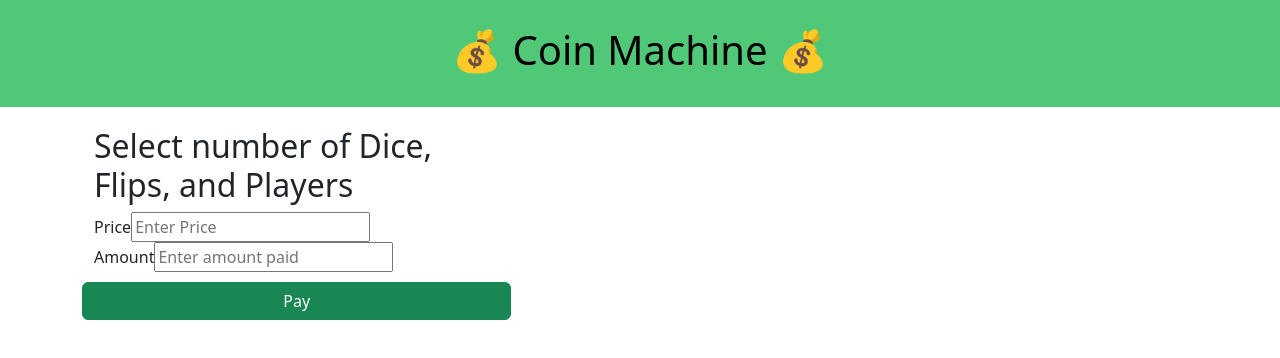
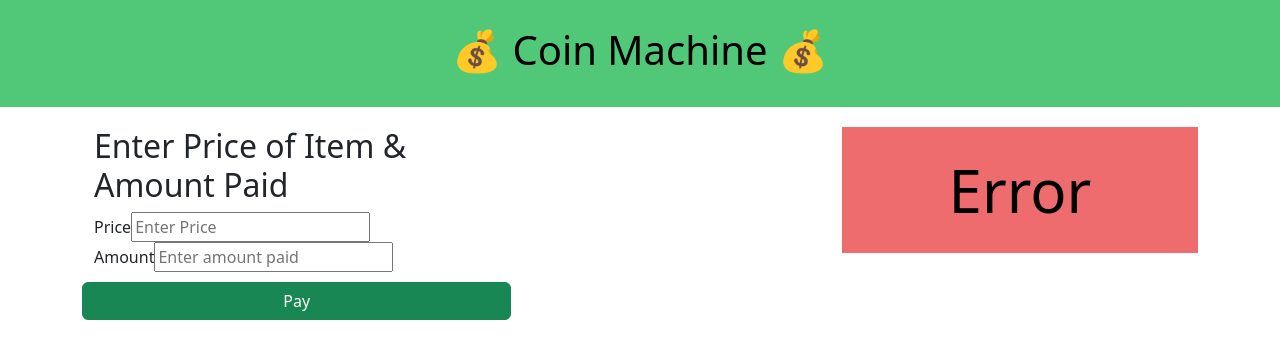
Before and after one commit to Nohasi/Task8-ChangeMachine, a React (Create React App) app in the folder client/: page /change in a window 1280 px wide. Both pictures are taken after typing "Sample", "Sample" into the empty fields and a click on the button "Pay". Shown: the top 358 px of the page. Built offline with nearby package versions, Linux system fonts and the light colour scheme; no server answers.

Commit message:
Fixed fetching service, confirmed form functionality, and set up results display

```diff
--- a/client/src/components/ChangeForm.tsx
+++ b/client/src/components/ChangeForm.tsx
@@ -1,5 +1,6 @@
 import React, { useState } from "react";
-import { FormProps } from "../prop_types/formProps";
+import FormProps from "../prop_types/formProps";
+import { getChangeResults } from "../services/getChangeResults";
 
 export const ChangeForm = (props: FormProps) => {
 
@@ -18,16 +19,27 @@ export const ChangeForm = (props: FormProps) => {
         }
     }
 
-    const getResult = (event: React.MouseEvent<HTMLElement>) => {
+    const getResult = async (event: React.MouseEvent<HTMLElement>) => {
         event.preventDefault();
-
+        const fetchedData = await getChangeResults(Number(amount), Number(price));
+        if(fetchedData.status === "OK"){
+            props.setChangeReturned(fetchedData.response.change_returned);
+            props.setPageInteraction(true);
+            props.setErrorMessage('');
+            props.setErrorStatus(false);
+        }
+        else{
+            props.setPageInteraction(true);
+            props.setErrorStatus(true);
+            props.setErrorMessage(fetchedData.response.error);
+        }
     }
 
     return (
         <div className="container">
             <div className="row">
                 <div className="col-md-7 mrgnbtm">
-                    <h2>Select number of Dice, Flips, and Players</h2>
+                    <h2>Enter Price of Item & Amount Paid</h2>
                     <form>
                         <div className="row">
                             <div className="col">
--- /dev/null
+++ b/client/src/components/DisplayResult.tsx
@@ -0,0 +1,14 @@
+import React from "react";
+import displayResultProps from "../prop_types/displayResultProps";
+
+export const DisplayResult = (props: displayResultProps) => {
+    props.setColor("#50C878");
+    return(
+        <div style={{textAlign: "center"}}>
+        <h4 style={{color: 'black'}}>Change Returned:</h4>
+        <div className="result">
+            {`$${props.changeReturned}`}
+        </div>
+    </div>
+    );
+}
--- /dev/null
+++ b/client/src/components/ErrorResult.tsx
@@ -0,0 +1,11 @@
+export const ErrorResult = ({setColor}: {setColor:React.Dispatch<React.SetStateAction<string>>}) => {
+    setColor("#ee6b6e");
+
+    return(
+        <div>
+            <div className="result">
+                Error
+            </div>
+        </div>
+    );
+}
--- a/client/src/components/MachinePage.tsx
+++ b/client/src/components/MachinePage.tsx
@@ -3,6 +3,7 @@ import React from 'react';
 import { useState } from 'react';
 import { ChangeForm } from './ChangeForm';
 import { Header } from './Header';
+import { ResultPanel } from './ResultPanel';
 
 export const MachinePage = () => {
 
@@ -28,7 +29,13 @@ export const MachinePage = () => {
                         />
                     </div>
                     <div className="col-md-4">
-                        {/* TODO: RESULTS PANEL */}
+                        {pageInteraction
+                        ? <ResultPanel
+                            changeReturned={changeReturned}
+                            errorStatus={errorStatus}
+                        />
+                        : <div/>
+                        }
                     </div>
                 </div>
             </div>
--- a/client/src/components/ResultPanel.tsx
+++ b/client/src/components/ResultPanel.tsx
@@ -1,11 +1,17 @@
 import React, { useState } from "react";
+import resultPanelProps from "../prop_types/resultPanelProps";
+import { DisplayResult } from "./DisplayResult";
+import { ErrorResult } from "./ErrorResult";
 
-export const ResultPanel = () => {
+export const ResultPanel = (props: resultPanelProps) => {
     let [color, setColor] = useState("#50C878");
 
     return(
         <div style={{backgroundColor: color}} className="display-board">
-
+            {props.errorStatus
+            ? <ErrorResult setColor={setColor}/>
+            :<DisplayResult setColor={setColor} changeReturned={props.changeReturned}/>
+            }
         </div>
     );
 }
--- /dev/null
+++ b/client/src/prop_types/displayResultProps.ts
@@ -0,0 +1,4 @@
+export default interface displayResultProps {
+    setColor: React.Dispatch<React.SetStateAction<string>>
+    changeReturned: string
+}
--- a/client/src/prop_types/formProps.ts
+++ b/client/src/prop_types/formProps.ts
@@ -1,4 +1,4 @@
-export interface FormProps {
+export default interface FormProps {
     setChangeReturned: React.Dispatch<React.SetStateAction<string>>
     setPageInteraction: React.Dispatch<React.SetStateAction<boolean>>
     setErrorStatus: React.Dispatch<React.SetStateAction<boolean>>
--- /dev/null
+++ b/client/src/prop_types/resultPanelProps.ts
@@ -0,0 +1,4 @@
+export default interface resultPanelProps {
+    changeReturned: string,
+    errorStatus: boolean
+}
```
